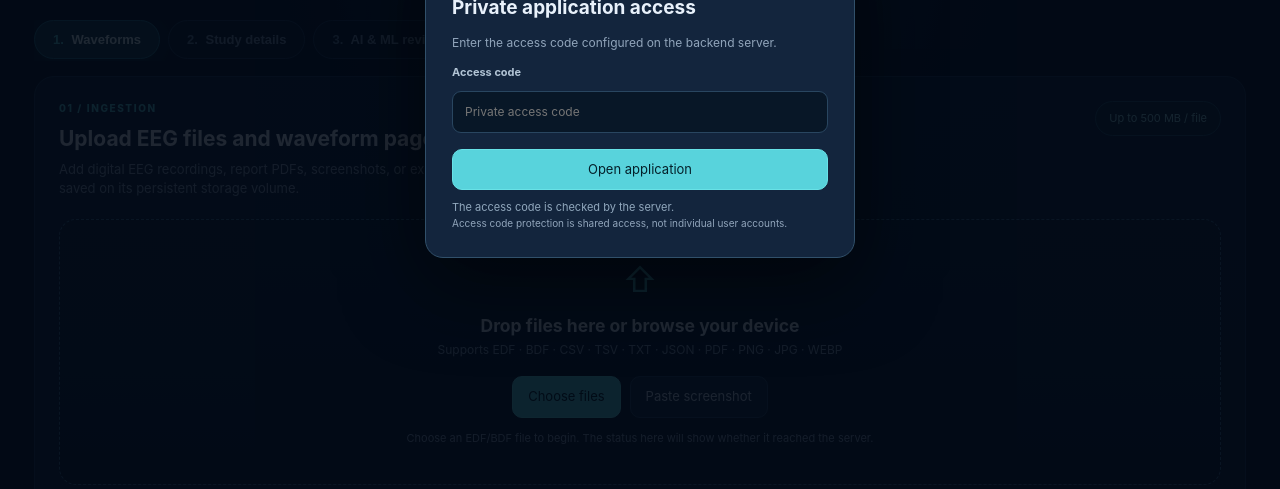
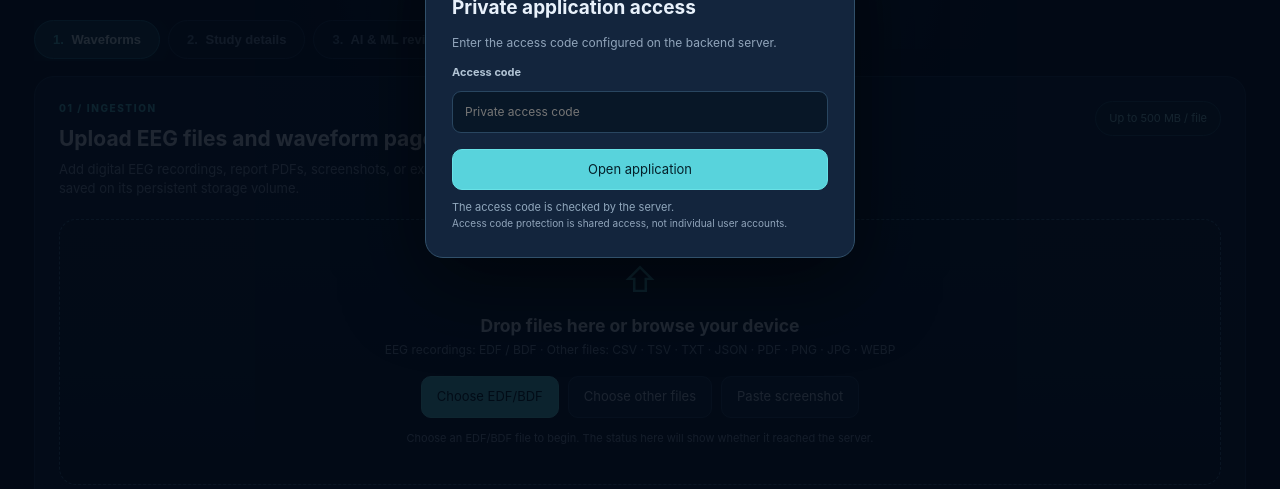
Before and after one commit to drsohamnehere-dot/Neurobridge-eeg, a plain HTML site: page frontend/index.html in a window 1280 px wide. Shown: the part 310-799 px from the top of the page. Drawn offline with Linux system fonts and the light colour scheme; no server answers.

Commit message:
Add dedicated EDF BDF picker for iPad uploads

```diff
--- a/frontend/index.html
+++ b/frontend/index.html
@@ -22,7 +22,7 @@
 
   <section class="panel tab-panel" id="tab-waveforms">
     <div class="panel-head"><div><div class="eyebrow">01 / INGESTION</div><h2>Upload EEG files and waveform pages</h2><p class="muted">Add digital EEG recordings, report PDFs, screenshots, or exported signal tables. Files are sent to the configured backend and saved on its persistent storage volume.</p></div><span class="pill">Up to 500 MB / file</span></div>
-    <div class="upload-zone" id="dropZone"><div class="upload-icon">⇧</div><h3>Drop files here or browse your device</h3><p>Supports EDF · BDF · CSV · TSV · TXT · JSON · PDF · PNG · JPG · WEBP</p><div class="upload-buttons"><label class="primary-btn" for="fileInput">Choose files</label><button class="secondary-btn" id="pasteHint">Paste screenshot</button></div><input id="fileInput" type="file" multiple accept=".edf,.bdf,.csv,.tsv,.txt,.json,.pdf,.png,.jpg,.jpeg,.webp" hidden><div id="uploadDiagnostic" class="muted small" role="status" aria-live="polite" style="margin-top:12px;min-height:20px">Choose an EDF/BDF file to begin. The status here will show whether it reached the server.</div></div>
+    <div class="upload-zone" id="dropZone"><div class="upload-icon">⇧</div><h3>Drop files here or browse your device</h3><p>EEG recordings: EDF / BDF · Other files: CSV · TSV · TXT · JSON · PDF · PNG · JPG · WEBP</p><div class="upload-buttons"><label class="primary-btn" for="eegFileInput">Choose EDF/BDF</label><label class="secondary-btn" for="fileInput">Choose other files</label><button class="secondary-btn" id="pasteHint">Paste screenshot</button></div><input id="eegFileInput" type="file" multiple accept="*/*" hidden><input id="fileInput" type="file" multiple accept="*/*" hidden><div id="uploadDiagnostic" class="muted small" role="status" aria-live="polite" style="margin-top:12px;min-height:20px">Choose an EDF/BDF file to begin. The status here will show whether it reached the server.</div></div>
     <div class="upload-batch hidden" id="batchProgress"><div class="batch-top"><div><strong id="batchTitle">Uploading files</strong><div class="muted small" id="batchSub">Preparing transfer…</div></div><strong class="batch-percent" id="batchPercent">0%</strong></div><div class="progress-track"><div class="progress-fill" id="batchBar"></div></div><div class="batch-bottom"><span id="batchBytes">0 B / 0 B</span><span id="batchEta">Waiting for upload…</span></div></div>
     <div class="queue-list" id="uploadQueue"></div>
     <div class="section-row"><div><h3>Files stored on server</h3><p class="muted small">This list refreshes automatically while the application is open. Upload while a study is selected, or attach previously unassigned files below.</p></div><div class="row-actions"><button class="secondary-btn" id="attachUnassigned" title="Attach files uploaded before this study was selected">Attach unassigned files</button><button class="secondary-btn" id="reloadFiles">Refresh list</button></div></div>
```
